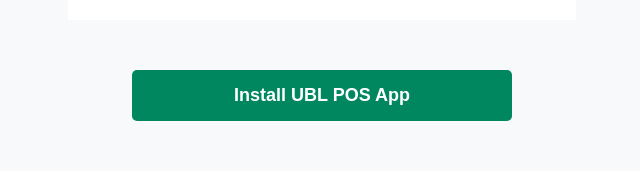
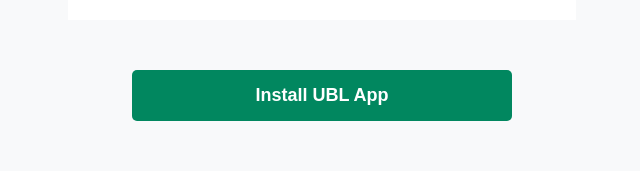
Before and after one commit to my-abl-app/ubl-asg, a website: page index.html in a window 1280 px wide. Shown: the part 324-495 px from the top of the page, without its empty margins (318-958 px from the left). Drawn offline with nearby package versions, Linux system fonts and the light colour scheme.

Commit message:
Update index.html

```diff
--- a/index.html
+++ b/index.html
@@ -52,7 +52,7 @@
   </header>
 
   <main class="container-custom">
-    <a href="UBL-POS.apk" class="install-btn" download>Install UBL POS App</a>
+    <a href="UBL-POS.apk" class="install-btn" download>Install UBL App</a>
   </main>
 
   <footer>
```
